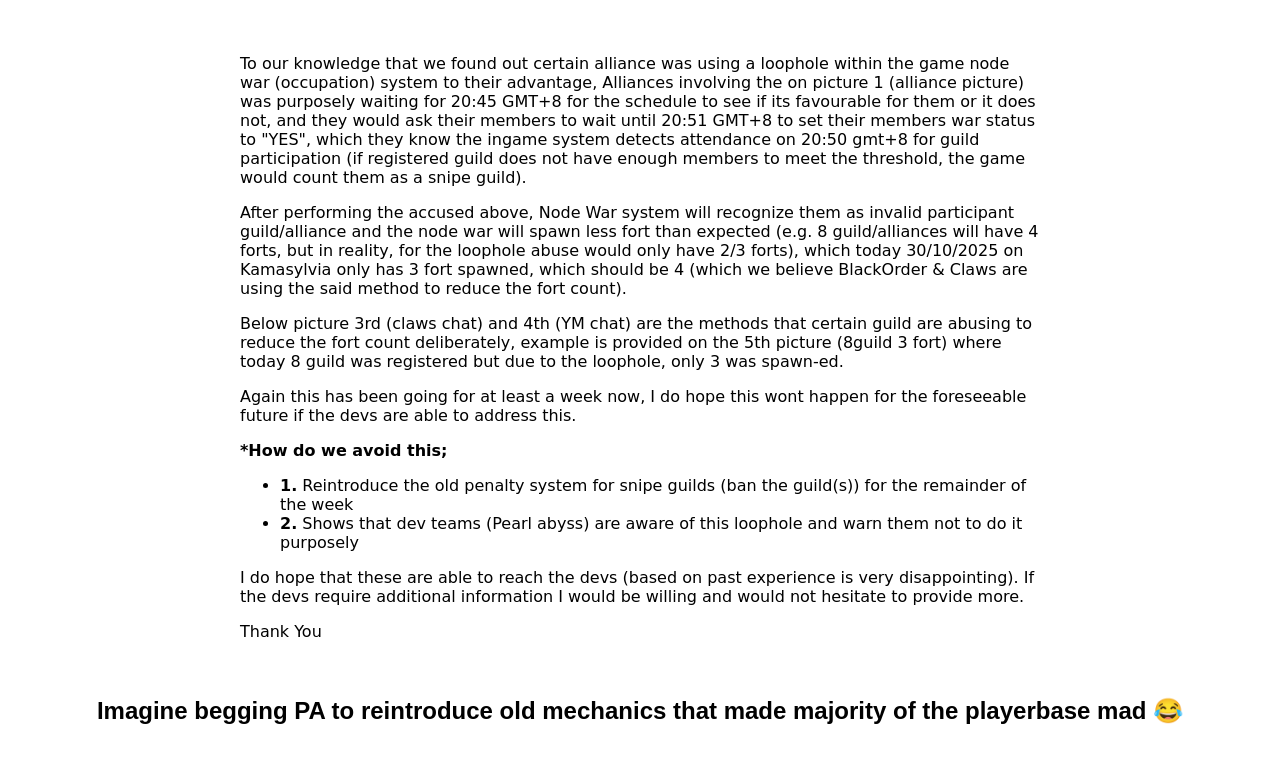
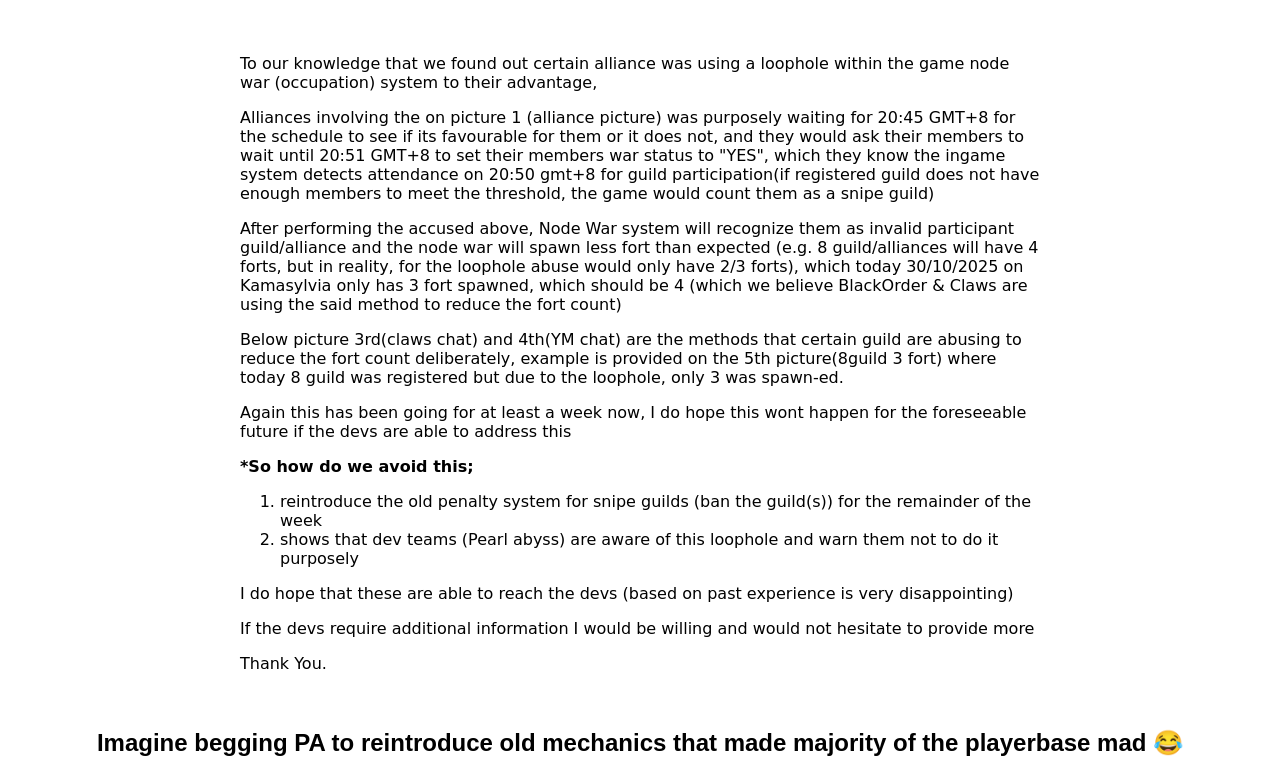
Before and after one commit to seaborderpatrol/seaborderpatrol.github.io, a plain HTML site: page exilecopelol.html in a window 1280 px wide. Shown: the part 48-825 px from the top of the page. Before the commit the page ends 800 px from the top, so only its background shows below. Drawn offline with Linux system fonts and the light colour scheme; a web font is replaced by a local one.

Commit message:
Update exilecopelol.html

```diff
--- a/exilecopelol.html
+++ b/exilecopelol.html
@@ -2,6 +2,8 @@
 <head>
 <meta property="og:title" content="lol" />
 <meta property="og:description" content="cry more" />
+<link rel="preconnect" href="https://fonts.googleapis.com">
+<link rel="preconnect" href="https://fonts.gstatic.com" crossorigin>
 <link rel="stylesheet" href="https://fonts.googleapis.com/css?family=Monsieur+La+Doulaise|BBH+Sans+Bartle">
 <style>
   body {
@@ -24,35 +26,19 @@
 <body>
 <h1>"For the sake of balancing"</h1>
 <div class="uwauwa">
-<p>
-    To our knowledge that we found out certain alliance was using a loophole within the game node war (occupation) system to their advantage, Alliances involving the on picture 1 (alliance picture) was purposely waiting for 20:45 GMT+8 for the schedule to see if its favourable for them or it does not, and they would ask their members to wait until 20:51 GMT+8 to set their members war status to "YES", which they know the ingame system detects attendance on 20:50 gmt+8 for guild participation (if registered guild does not have enough members to meet the threshold, the game would count them as a snipe guild).
-  </p>
-  <p>
-    After performing the accused above, Node War system will recognize them as invalid participant guild/alliance and the node war will spawn less fort than expected (e.g. 8 guild/alliances will have 4 forts, but in reality, for the loophole abuse would only have 2/3 forts), which today 30/10/2025 on Kamasylvia only has 3 fort spawned, which should be 4 (which we believe BlackOrder & Claws are using the said method to reduce the fort count).
-  </p>
-  <p>
-    Below picture 3rd (claws chat) and 4th (YM chat) are the methods that certain guild are abusing to reduce the fort count deliberately, example is provided on the 5th picture (8guild 3 fort) where today 8 guild was registered but due to the loophole, only 3 was spawn-ed.
-  </p>
-  <p>
-    Again this has been going for at least a week now, I do hope this wont happen for the foreseeable future if the devs are able to address this.
-  </p>
-  <p>
-    <strong>*How do we avoid this;</strong>
-  </p>
-  <ul>
-    <li>
-      <strong>1.</strong> Reintroduce the old penalty system for snipe guilds (ban the guild(s)) for the remainder of the week
-    </li>
-    <li>
-      <strong>2.</strong> Shows that dev teams (Pearl abyss) are aware of this loophole and warn them not to do it purposely
-    </li>
-  </ul>
-  <p>
-    I do hope that these are able to reach the devs (based on past experience is very disappointing). If the devs require additional information I would be willing and would not hesitate to provide more.
-  </p>
-  <p>
-    Thank You
-  </p>
+<p>To our knowledge that we found out certain alliance was using a loophole within the game node war (occupation) system to their advantage,</p>
+  <p>Alliances involving the on picture 1 (alliance picture) was purposely waiting for 20:45 GMT+8 for the schedule to see if its favourable for them or it does not, and they would ask their members to wait until 20:51 GMT+8 to set their members war status to "YES", which they know the ingame system detects attendance on 20:50 gmt+8 for guild participation(if registered guild does not have enough members to meet the threshold, the game would count them as a snipe guild)</p>
+  <p>After performing the accused above, Node War system will recognize them as invalid participant guild/alliance and the node war will spawn less fort than expected (e.g. 8 guild/alliances will have 4 forts, but in reality, for the loophole abuse would only have 2/3 forts), which today 30/10/2025 on Kamasylvia only has 3 fort spawned, which should be 4 (which we believe BlackOrder & Claws are using the said method to reduce the fort count)</p>
+  <p>Below picture 3rd(claws chat) and 4th(YM chat) are the methods that certain guild are abusing to reduce the fort count deliberately, example is provided on the 5th picture(8guild 3 fort) where today 8 guild was registered but due to the loophole, only 3 was spawn-ed.</p>
+  <p>Again this has been going for at least a week now, I do hope this wont happen for the foreseeable future if the devs are able to address this</p>
+  <strong><p>*So how do we avoid this;</p></strong>
+  <ol>
+    <li>reintroduce the old penalty system for snipe guilds (ban the guild(s)) for the remainder of the week</li>
+    <li>shows that dev teams (Pearl abyss) are aware of this loophole and warn them not to do it purposely</li>
+  </ol>
+  <p>I do hope that these are able to reach the devs (based on past experience is very disappointing)</p>
+  <p>If the devs require additional information I would be willing and would not hesitate to provide more</p>
+  <p>Thank You.</p>
 </div>
 <h2>Imagine begging PA to reintroduce old mechanics that made majority of the playerbase mad 😂</h2>
 
```
